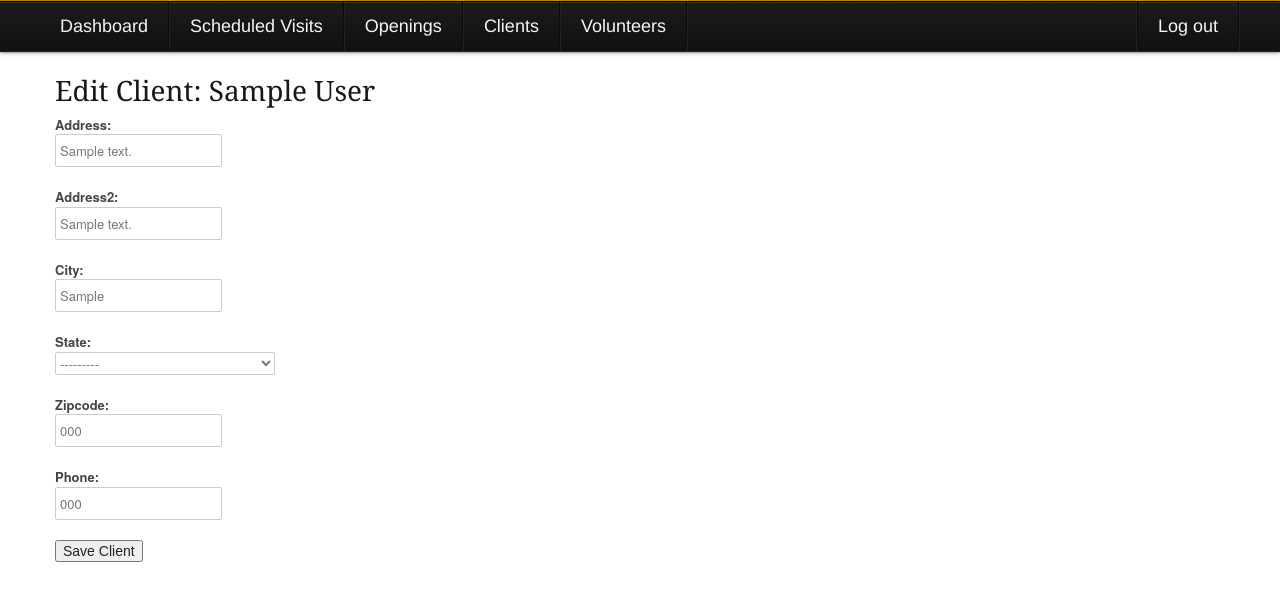
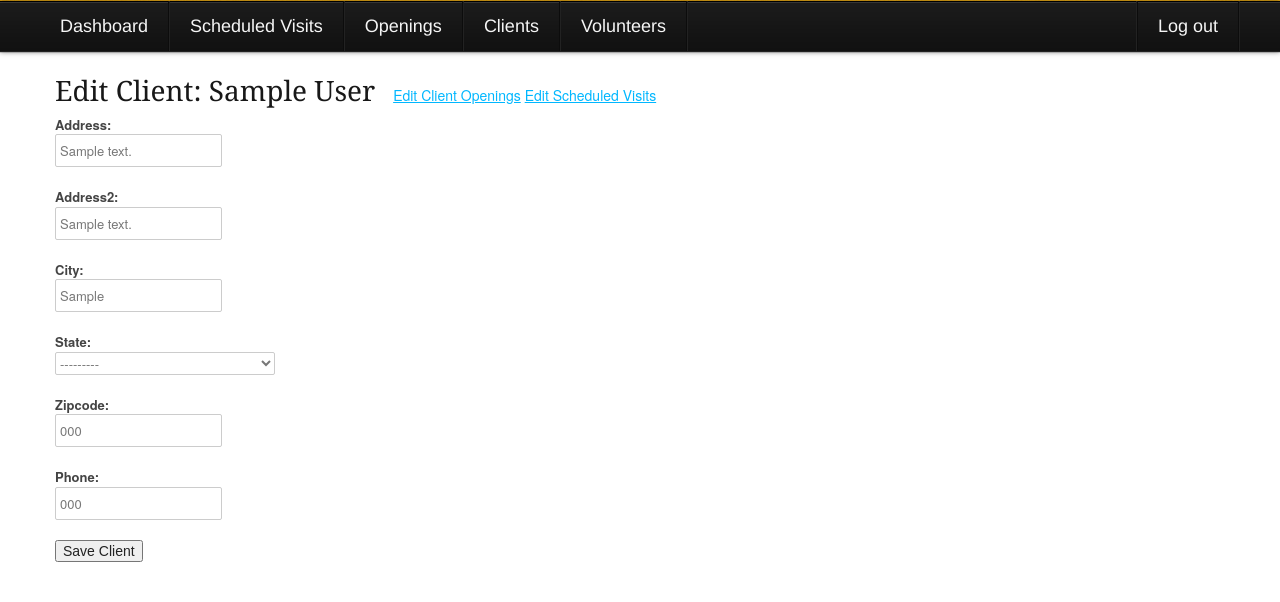
Before and after one commit to CharityAdmin/CharityAdmin, a Django app: page /client/1/edit/ in a window 1280 px wide. Shown: the part 409-1011 px from the top of the page. Run offline with Django 3.2, Linux system fonts and the light colour scheme; a user stored in the database is signed in; tables that the repository leaves empty hold one stand-in row (values such as "Sample post"); style sheets or scripts are compiled from the project's sources; parts of the project's set-up code (start-up, migrations or seed data) failed here and were passed over; some libraries are stand-ins or nearby versions.

Commit message:
Make it easier to edit openings and commitments from a volunteer or client page

```diff
--- a/timeslots/models.py
+++ b/timeslots/models.py
@@ -327,7 +327,7 @@ class VolunteerCommitment(models.Model):
 
     def pattern_description(self, prefix="Visit "):
         # displays just the Type, Metadata, and Start/End Dates
-        return "%s: %s (%s-%s)" % (self.type, self.metadata.all()[0].metadata, dateformat.format(d=self.startDate), dateformat.format(d=self.endDate) if self.endDate is not None else "")
+        return "%s: %s (%s-%s)" % (self.type, self.get_all_metadata_string(), dateformat.format(d=self.startDate), dateformat.format(d=self.endDate) if self.endDate is not None else "")
 
     def get_all_metadata_list(self):
         return set([metadataobj.metadata for metadataobj in self.metadata.all()])
--- a/timeslots/static/timeslots/sass/timeslots.scss
+++ b/timeslots/static/timeslots/sass/timeslots.scss
@@ -177,6 +177,8 @@ a span {
 	top: 0;
 	left: 0;
 	height: 1.8em;
+	min-width: 250px;
+	margin-right: 10px;
 
 	.date-selector {
 		position: absolute;
--- a/timeslots/static/timeslots/stylesheets/timeslots.css
+++ b/timeslots/static/timeslots/stylesheets/timeslots.css
@@ -151,8 +151,10 @@ a span {
   top: 0;
   left: 0;
   height: 1.8em;
+  min-width: 250px;
+  margin-right: 10px;
 }
-/* line 181, ../sass/timeslots.scss */
+/* line 183, ../sass/timeslots.scss */
 .date-selector-wrapper .date-selector {
   position: absolute;
   top: 0;
@@ -175,7 +177,7 @@ a span {
   -o-transition: height 0.2s ease-in;
   transition: height 0.2s ease-in;
 }
-/* line 196, ../sass/timeslots.scss */
+/* line 198, ../sass/timeslots.scss */
 .date-selector-wrapper .date-selector .select-time-period-label {
   width: 95%;
   opacity: 0;
@@ -190,49 +192,49 @@ a span {
   -o-transition: opacity 0.2s ease-in 0.5s;
   transition: opacity 0.2s ease-in 0.5s;
 }
-/* line 207, ../sass/timeslots.scss */
+/* line 209, ../sass/timeslots.scss */
 .date-selector-wrapper .date-selector .date-selector-arrow {
   position: absolute;
   right: 7px;
   top: 5px;
 }
-/* line 212, ../sass/timeslots.scss */
+/* line 214, ../sass/timeslots.scss */
 .date-selector-wrapper .date-selector .date-selector-arrow:after {
   content: "\25BE";
   color: #777;
 }
-/* line 218, ../sass/timeslots.scss */
+/* line 220, ../sass/timeslots.scss */
 .date-selector-wrapper .date-selector .date-selector-menu {
   display: none;
 }
-/* line 224, ../sass/timeslots.scss */
+/* line 226, ../sass/timeslots.scss */
 .date-selector-wrapper .date-selector .date-selector-menu:hover .date-selector-menu-item.current,
 .date-selector-wrapper .date-selector .date-selector-menu.date-selection-active .date-selector-menu-item.current {
   background-color: transparent;
 }
-/* line 230, ../sass/timeslots.scss */
+/* line 232, ../sass/timeslots.scss */
 .date-selector-wrapper .date-selector .date-selector-menu.date-selection-active .date-selector-menu-item.custom-dates {
   background-color: #dddddd;
 }
-/* line 235, ../sass/timeslots.scss */
+/* line 237, ../sass/timeslots.scss */
 .date-selector-wrapper .date-selector .date-selector-menu-item {
   margin: 0.3em -7px;
   padding: 6px 7px;
 }
-/* line 239, ../sass/timeslots.scss */
+/* line 241, ../sass/timeslots.scss */
 .date-selector-wrapper .date-selector .date-selector-menu-item.current {
   background-color: #dddddd;
 }
-/* line 243, ../sass/timeslots.scss */
+/* line 245, ../sass/timeslots.scss */
 .date-selector-wrapper .date-selector .date-selector-menu-item.custom-dates {
   padding: 0 7px;
   margin-bottom: 0;
 }
-/* line 249, ../sass/timeslots.scss */
+/* line 251, ../sass/timeslots.scss */
 .date-selector-wrapper .date-selector .date-selector-menu-item:hover, .date-selector-wrapper .date-selector .date-selector-menu-item.current:hover {
   background-color: #dddddd !important;
 }
-/* line 264, ../sass/timeslots.scss */
+/* line 266, ../sass/timeslots.scss */
 .date-selector-wrapper .date-selector .date-input {
   width: 100px;
   display: inline-block;
@@ -245,27 +247,27 @@ a span {
   background-color: transparent;
   border-color: transparent;
 }
-/* line 277, ../sass/timeslots.scss */
+/* line 279, ../sass/timeslots.scss */
 .date-selector-wrapper .date-selector .date-input:hover {
   background-color: #fff;
   border-color: #ddd;
 }
-/* line 282, ../sass/timeslots.scss */
+/* line 284, ../sass/timeslots.scss */
 .date-selector-wrapper .date-selector .date-input:focus {
   background-color: #fff;
   border-color: #00aa00;
 }
-/* line 288, ../sass/timeslots.scss */
+/* line 290, ../sass/timeslots.scss */
 .date-selector-wrapper .date-selector span.date-input-preview {
   background-color: transparent;
   border-color: transparent;
   text-decoration: underline;
 }
-/* line 296, ../sass/timeslots.scss */
+/* line 298, ../sass/timeslots.scss */
 .date-selector-wrapper .date-selector.hover, .date-selector-wrapper .date-selector.active {
   border-color: #b4b3b4;
 }
-/* line 299, ../sass/timeslots.scss */
+/* line 301, ../sass/timeslots.scss */
 .date-selector-wrapper .date-selector.hover .select-time-period-label, .date-selector-wrapper .date-selector.active .select-time-period-label {
   opacity: 1;
   -webkit-transition: opacity 0.2s ease-out;
@@ -274,81 +276,81 @@ a span {
   -o-transition: opacity 0.2s ease-out 0s;
   transition: opacity 0.2s ease-out 0s;
 }
-/* line 307, ../sass/timeslots.scss */
+/* line 309, ../sass/timeslots.scss */
 .date-selector-wrapper .date-selector.active .date-selector-menu {
   display: block;
 }
-/* line 311, ../sass/timeslots.scss */
+/* line 313, ../sass/timeslots.scss */
 .date-selector-wrapper .date-selector.active .current-selection {
   margin-bottom: 0.5em;
 }
 
-/* line 322, ../sass/timeslots.scss */
+/* line 324, ../sass/timeslots.scss */
 form ul {
   margin: 0;
   padding: 0;
 }
 
-/* line 327, ../sass/timeslots.scss */
+/* line 329, ../sass/timeslots.scss */
 .control-group {
   margin-bottom: 10px;
 }
 
-/* line 331, ../sass/timeslots.scss */
+/* line 333, ../sass/timeslots.scss */
 .control-errors {
   font-size: 80%;
   color: #bb0000;
 }
 
-/* line 336, ../sass/timeslots.scss */
+/* line 338, ../sass/timeslots.scss */
 div.admin-only {
   display: none;
 }
 
-/* line 340, ../sass/timeslots.scss */
+/* line 342, ../sass/timeslots.scss */
 .is_admin div.admin-only {
   display: block;
 }
 
-/* line 344, ../sass/timeslots.scss */
+/* line 346, ../sass/timeslots.scss */
 .widget-wrapper {
   display: inline-block;
   margin-right: 10px;
 }
-/* line 348, ../sass/timeslots.scss */
+/* line 350, ../sass/timeslots.scss */
 .widget-wrapper label {
   font-style: italic;
   font-weight: normal;
 }
-/* line 353, ../sass/timeslots.scss */
+/* line 355, ../sass/timeslots.scss */
 .widget-wrapper.widget-wrapper-time input {
   width: 80px;
 }
 
-/* line 361, ../sass/timeslots.scss */
+/* line 363, ../sass/timeslots.scss */
 .form-edit-volunteer .control-group-user,
 .form-edit-client .control-group-user {
   display: none;
 }
 
-/* line 366, ../sass/timeslots.scss */
+/* line 368, ../sass/timeslots.scss */
 .control-group-daysOfWeek {
   display: none;
   margin-bottom: 20px;
 }
-/* line 370, ../sass/timeslots.scss */
+/* line 372, ../sass/timeslots.scss */
 .control-group-daysOfWeek li {
   display: inline-block;
   margin-right: 20px;
 }
 
-/* line 377, ../sass/timeslots.scss */
+/* line 379, ../sass/timeslots.scss */
 .control-group-dayOfMonth,
 .control-group-oneOffDate {
   display: none;
 }
 
-/* line 385, ../sass/timeslots.scss */
+/* line 387, ../sass/timeslots.scss */
 .alert {
   padding: 10px 35px 10px 14px;
   margin-top: 1em;
@@ -363,18 +365,18 @@ div.admin-only {
   line-height: 130%;
 }
 
-/* line 400, ../sass/timeslots.scss */
+/* line 402, ../sass/timeslots.scss */
 .alert,
 .alert h4 {
   color: #c09853;
 }
 
-/* line 404, ../sass/timeslots.scss */
+/* line 406, ../sass/timeslots.scss */
 .alert h4 {
   margin: 0;
 }
 
-/* line 408, ../sass/timeslots.scss */
+/* line 410, ../sass/timeslots.scss */
 .alert .close {
   position: relative;
   top: -2px;
@@ -382,19 +384,19 @@ div.admin-only {
   line-height: 20px;
 }
 
-/* line 415, ../sass/timeslots.scss */
+/* line 417, ../sass/timeslots.scss */
 .alert-success {
   color: #468847;
   background-color: #dff0d8;
   border-color: #d6e9c6;
 }
 
-/* line 421, ../sass/timeslots.scss */
+/* line 423, ../sass/timeslots.scss */
 .alert-success h4 {
   color: #468847;
 }
 
-/* line 426, ../sass/timeslots.scss */
+/* line 428, ../sass/timeslots.scss */
 .alert-danger,
 .alert-error {
   color: #b94a48;
@@ -402,23 +404,23 @@ div.admin-only {
   border-color: #eed3d7;
 }
 
-/* line 433, ../sass/timeslots.scss */
+/* line 435, ../sass/timeslots.scss */
 .alert-danger h4,
 .alert-error h4 {
   color: #b94a48;
 }
 
-/* line 440, ../sass/timeslots.scss */
+/* line 442, ../sass/timeslots.scss */
 .data-table {
   display: table;
 }
 
-/* line 444, ../sass/timeslots.scss */
+/* line 446, ../sass/timeslots.scss */
 .data-row {
   display: table-row;
 }
 
-/* line 448, ../sass/timeslots.scss */
+/* line 450, ../sass/timeslots.scss */
 .data-cell {
   display: table-cell;
   padding-right: 10px;
--- a/timeslots/templates/timeslots/client/client_edit.html
+++ b/timeslots/templates/timeslots/client/client_edit.html
@@ -2,6 +2,12 @@
 
 {% block content %}
 	<h3>Edit Client: {{ client }}</h3>
+	{% if client.openings %}
+		<a class="edit-link" href="{% url 'timeslots_opening_patterns_edit' client.user.id %}">Edit Client Openings</a>
+	{% endif %}
+	{% if client.get_commitments %}
+		<a class="edit-link" href="{% url 'timeslots_commitment_patterns_edit_client' client.user.id %}">Edit Scheduled Visits</a>
+	{% endif %}
 	<div>
 		<form action="." method="post" class="form-edit-client">
 			{{ form.non_field_errors }}
--- a/timeslots/templates/timeslots/commitment/commitment_pattern_view.html
+++ b/timeslots/templates/timeslots/commitment/commitment_pattern_view.html
@@ -7,7 +7,7 @@
 		{% include "timeslots/partials/datepicker.html" %}
 
 		{% if user.is_staff or is_my_commitment %}
-			<a class="edit-link edit-commitments" href="{% url 'timeslots_commitment_patterns_edit' %}">Edit Visit Schedule</a>
+			<a class="edit-link edit-commitments" href="{% url 'timeslots_commitment_edit' commitment.id %}">Edit Visit Schedule</a>
 		{% endif %}
 
 		<div class="block">
--- a/timeslots/templates/timeslots/partials/opening_pattern_row.html
+++ b/timeslots/templates/timeslots/partials/opening_pattern_row.html
@@ -9,6 +9,10 @@
 			<a href="{% url 'timeslots_commitment_add' pattern.id volunteer.id %}">
 				{{ pattern }}
 			</a>
+		{% elif use_edit_links %}
+			<a href="{{ pattern.get_absolute_edit_url }}">
+				Edit: {{ pattern }}
+			</a>
 		{% else %}
 			<span class="pattern-display">
 				{{ pattern }}
--- a/timeslots/templates/timeslots/volunteer/volunteer_edit.html
+++ b/timeslots/templates/timeslots/volunteer/volunteer_edit.html
@@ -11,5 +11,8 @@
 		    	<input type="submit" value="Save Volunteer" />
 		   	</div>
 		</form>
+		{% if volunteer.commitments %}
+			<a class="edit-link" href="{% url 'timeslots_commitment_patterns_edit' volunteer.user.id %}">Edit Scheduled Visits</a>
+		{% endif %}
 	</div>
 {% endblock %}
--- a/timeslots/templates/timeslots/volunteer/volunteer_view.html
+++ b/timeslots/templates/timeslots/volunteer/volunteer_view.html
@@ -45,12 +45,13 @@
 		<h3>Commitment Patterns</h3>
 		<ul class="well">
 			{% for commitment in commitments %}
+				<!-- {% include "timeslots/partials/commitment_pattern_row.html" %} -->
 				<li>
 					<div>
 						Visit
 						<a href="{{ commitment.clientOpening.client.get_absolute_url }}">{{ commitment.clientOpening.client }}</a>
 						on
-						<a href="#">{{ commitment.pattern_description }}</a>
+						<a href="{{ commitment.get_absolute_url }}">{{ commitment.pattern_description }}</a>
 					</div>
 				</li>
 			{% endfor %}
--- a/timeslots/urls.py
+++ b/timeslots/urls.py
@@ -6,30 +6,39 @@ urlpatterns = patterns(
     # url(r'^$', 'paws.views.home', name='home'),
     # url(r'^paws/', include('paws.foo.urls')),
 
+    # General
     url(r'^$', 'timeslots.views.home', name='timeslots_home'),
     url(r'^dashboard/$', 'timeslots.views.dashboard', name='timeslots_dashboard'),
     url(r'^user/add/$', 'timeslots.views.user_add', name='timeslots_user_add'),
 
+    # Client Create/Edit
     url(r'^clients/$', 'timeslots.views.clients_view', name='timeslots_clients_view'),
     url(r'^client/(?P<userid>\d+)/$', 'timeslots.views.client_view', name='timeslots_client_view'),
     url(r'^client/(?P<userid>\d+)/edit/$', 'timeslots.views.client_edit', name='timeslots_client_edit'),
     url(r'^client/add/$', 'timeslots.views.user_add', {'usertype': 'client'}, name='timeslots_client_add'),
 
+    # Volunteer Create/Edit
     url(r'^volunteers/$', 'timeslots.views.volunteers_view', name='timeslots_volunteers_view'),
     url(r'^volunteer/(?P<userid>\d+)/$', 'timeslots.views.volunteer_view', name='timeslots_volunteer_view'),
     url(r'^volunteer/(?P<userid>\d+)/edit/$', 'timeslots.views.volunteer_edit', name='timeslots_volunteer_edit'),
     url(r'^volunteer/add/$', 'timeslots.views.user_add', {'usertype': 'volunteer'}, name='timeslots_volunteer_add'),
 
+    # Opening Instances/Patterns View & Edit
     url(r'^openings/$', 'timeslots.views.opening_instances_view', name='timeslots_openings_view'),
     url(r'^client/(?P<clientid>\d+)/openings/$', 'timeslots.views.opening_instances_view', name='timeslots_openings_view'),
+    url(r'^client/(?P<clientid>\d+)/openingpatterns/edit/$', 'timeslots.views.opening_patterns_view', { 'editlinks': True }, name='timeslots_opening_patterns_edit'),
     url(r'^client/(?P<clientid>\d+)/opening/(?P<year>\d+)/(?P<month>\d+)/(?P<day>\d+)/(?P<time>\d+)$', 'timeslots.views.opening_instance_view', name='timeslots_opening_instance_view'),
     url(r'^opening/add/(?P<clientid>\d+)/$', 'timeslots.views.opening_add', name='timeslots_opening_add'),
     url(r'^opening/(?P<openingid>\d+)/$', 'timeslots.views.opening_pattern_view', name='timeslots_opening_view'),
     url(r'^opening/(?P<openingid>\d+)/edit/$', 'timeslots.views.opening_edit', name='timeslots_opening_edit'),
 
+    # Commitments/Scheduled Visits Instances/Pattners View & Edit
     url(r'^scheduledvisits/$', 'timeslots.views.commitment_instances_view', name='timeslots_commitments_view'),
     url(r'^scheduledvisitpatterns/$', 'timeslots.views.commitment_patterns_view', name='timeslots_commitment_patterns_view'),
     url(r'^scheduledvisitpatterns/edit/$', 'timeslots.views.commitment_patterns_view', { 'editlinks': True }, name='timeslots_commitment_patterns_edit'),
+    url(r'^volunteer/(?P<volunteerid>\d+)/scheduledvisitpatterns/$', 'timeslots.views.commitment_patterns_view', name='timeslots_commitment_patterns_view'),
+    url(r'^volunteer/(?P<volunteerid>\d+)/scheduledvisitpatterns/edit/$', 'timeslots.views.commitment_patterns_view', { 'editlinks': True }, name='timeslots_commitment_patterns_edit'),
+    url(r'^client/(?P<clientid>\d+)/scheduledvisitpatterns/edit/$', 'timeslots.views.commitment_patterns_view', { 'editlinks': True }, name='timeslots_commitment_patterns_edit_client'),
     url(r'^client/(?P<clientid>\d+)/scheduledvisits/$', 'timeslots.views.commitment_instances_view', name='timeslots_commitments_view'),
     url(r'^client/(?P<clientid>\d+)/scheduledvisit/(?P<year>\d+)/(?P<month>\d+)/(?P<day>\d+)/(?P<time>\d+)$', 'timeslots.views.commitment_instance_view', name='timeslots_commitment_instance_view'),
     url(r'^scheduledvisit/add/(?P<openingid>\d+)/$', 'timeslots.views.commitment_add', name='timeslots_commitment_add'),
--- a/timeslots/views.py
+++ b/timeslots/views.py
@@ -38,15 +38,19 @@ def get_dates(request):
     return startDate, endDate
 
 
-def get_volunteer(request):
+def get_volunteer(request, volunteerid=None):
     """
     Utility function to prevent us from Does Not Exist exception when trying to
     get a volunteer for a user who doesn't have one (this returns None)
     """
-    try:
-        volunteer = request.user.volunteer
-    except Volunteer.DoesNotExist:
-        volunteer = None
+    volunteer = None
+    if volunteerid and request.user.is_staff:
+        volunteer = Volunteer.objects.get(user__id=volunteerid)
+    else:
+        try:
+            volunteer = request.user.volunteer
+        except Volunteer.DoesNotExist:
+            pass
     return volunteer
 
 
@@ -126,6 +130,23 @@ def opening_pattern_view(request, openingid):
 
 
 @login_required
+def opening_patterns_view(request, clientid=None, editlinks=False):
+    """ Show a list of opening patterns. If clientid is specified, limit to that client. """
+    client = None
+    patterns = None
+    if clientid:
+        client = Client.objects.get(user__id=clientid)
+    if client:
+        if not request.user.is_staff and client not in volunteer.clients.all():
+            return HttpResponseForbidden
+        patterns = client.openings.all()
+    elif request.user.is_staff:
+        patterns = ClientOpening.objects.all()
+
+    return render(request, 'timeslots/opening/opening_patterns_view.html', { "patterns": patterns, "client": client, "editlinks": editlinks })
+
+
+@login_required
 def opening_instance_view(request, clientid, year, month, day, time):
     """ Show a single opening instance """
     volunteer = get_volunteer(request)
@@ -201,21 +222,25 @@ def commitment_instances_view(request, clientid=None):
 
 
 @login_required
-def commitment_patterns_view(request, clientid=None, editlinks=False):
-    """ Show commitment patterns. If clientid is specified, limit to that client """
-    volunteer = get_volunteer(request)
+def commitment_patterns_view(request, clientid=None, editlinks=False, volunteerid=None):
+    """ Show commitment patterns. If clientid is specified, limit to that client. If volunteerid is specified and user is staff, show that volunteer. """
+    volunteer = get_volunteer(request, volunteerid)
     client = None
     patterns = None
+    if clientid:
+        client = Client.objects.get(user__id=clientid)
     if volunteer:
-        if clientid:
-            client = Client.objects.get(user__id=clientid)
+        if client:
             if not request.user.is_staff and client not in volunteer.clients.all():
                 return HttpResponseForbidden
             patterns = volunteer.commitments.filter(clientOpening__client=client)
         else:
             patterns = volunteer.commitments.all()
     elif request.user.is_staff:
-        patterns = VolunteerCommitment.objects.all()
+        if client:
+            patterns = VolunteerCommitment.objects.filter(clientOpening__client=client)
+        else:
+            patterns = VolunteerCommitment.objects.all()
 
     return render(request, 'timeslots/commitment/commitment_patterns_view.html', { "patterns": patterns, "client": client, "editlinks": editlinks })
 
```
Also changed, not shown: timeslots/templates/timeslots/opening/opening_patterns_view.html (added, +17 -0 lines).
